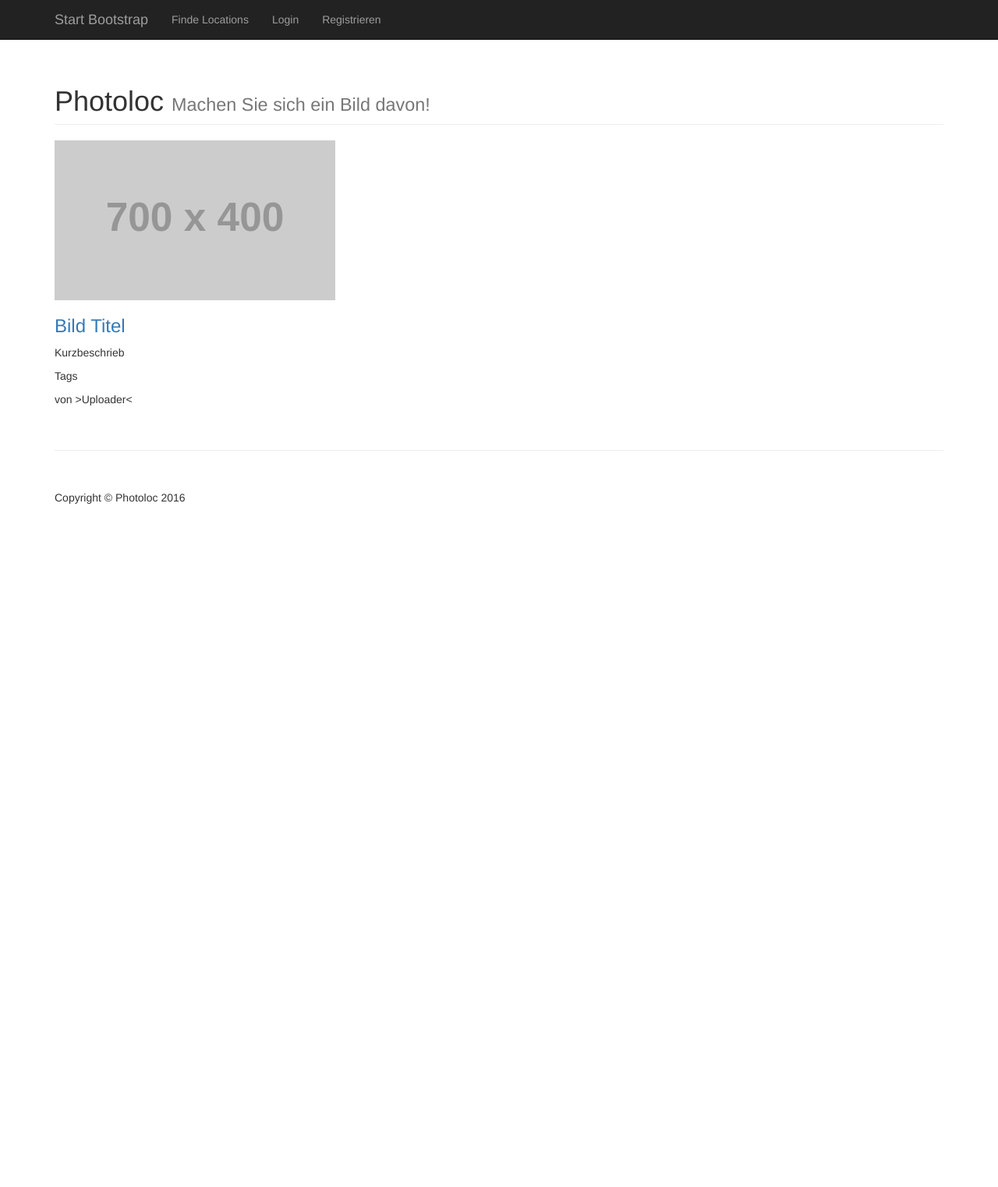
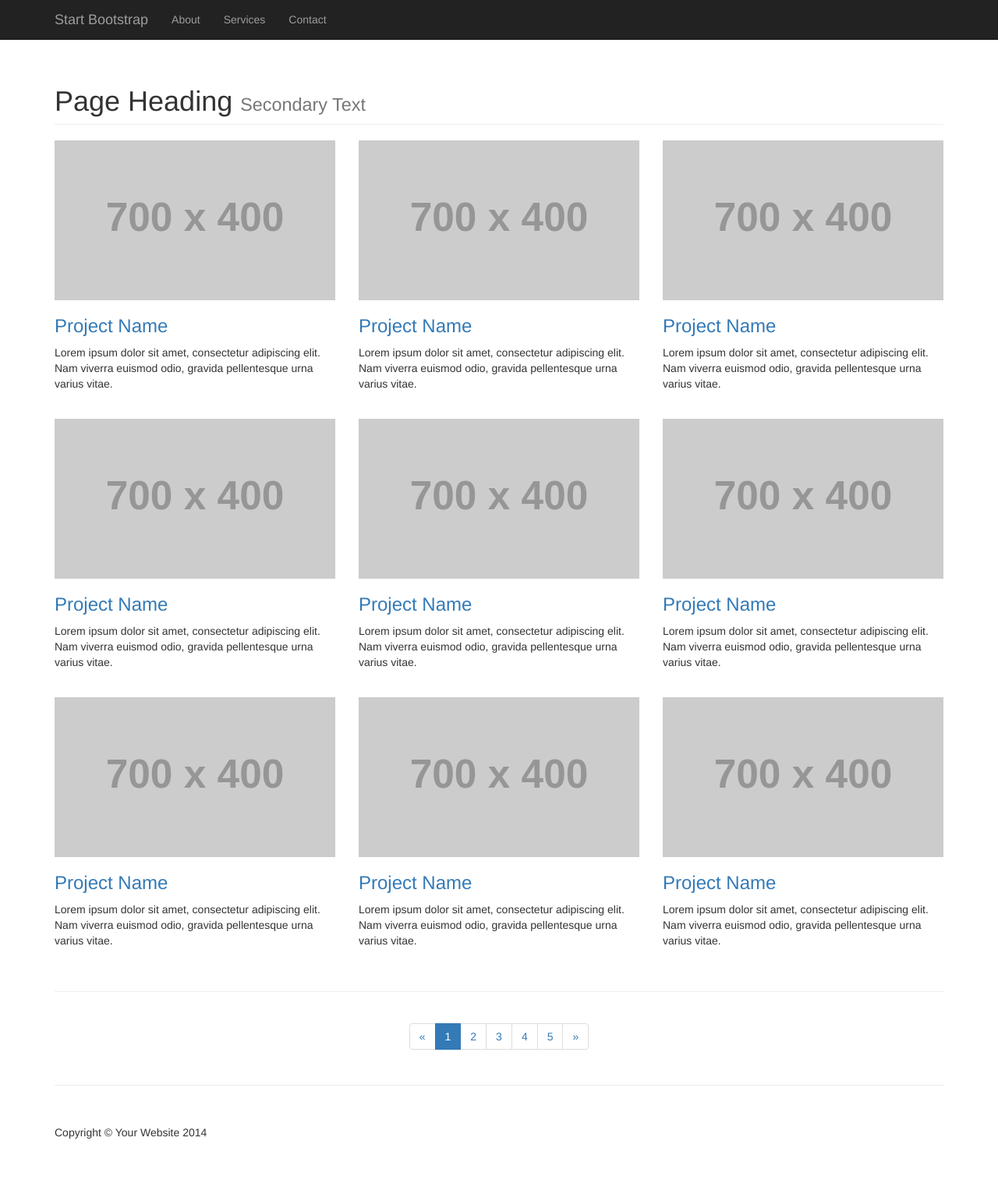
Before and after one commit to altariaapple/b_tour_1, a PHP site: page / in a window 1280 px wide. Shown: the whole page at 78% size. Before the commit the page ends 646 px from the top, so only its background shows below. Run offline with PHP 8.4, Linux system fonts and the light colour scheme; grey boxes labelled with a size stand in for pictures from a placeholder-image service; some libraries are stand-ins or nearby versions.

Commit message:
no message

```diff
--- a/index.php
+++ b/index.php
@@ -2,14 +2,13 @@
 <html lang="en">
 
 <head>
-
     <meta charset="utf-8">
     <meta http-equiv="X-UA-Compatible" content="IE=edge">
     <meta name="viewport" content="width=device-width, initial-scale=1">
     <meta name="description" content="">
     <meta name="author" content="">
 
-    <title>Photoloc</title>
+    <title>3 Col Portfolio - Start Bootstrap Template</title>
 
     <!-- Bootstrap Core CSS -->
     <link href="css/bootstrap.min.css" rel="stylesheet">
@@ -39,19 +38,19 @@
                     <span class="icon-bar"></span>
                     <span class="icon-bar"></span>
                 </button>
-                <a class="navbar-brand" href="">Start Bootstrap</a>
+                <a class="navbar-brand" href="#">Start Bootstrap</a>
             </div>
             <!-- Collect the nav links, forms, and other content for toggling -->
             <div class="collapse navbar-collapse" id="bs-example-navbar-collapse-1">
                 <ul class="nav navbar-nav">
                     <li>
-                        <a href="">Finde Locations</a>
+                        <a href="#">About</a>
                     </li>
                     <li>
-                        <a href="" id="login-link" data-toggle="modal" data-target="#loginModal">Login</a>
+                        <a href="#">Services</a>
                     </li>
                     <li>
-                        <a href="" id="register-link" data-toggle="modal" data-target="#registerModal">Registrieren</a>
+                        <a href="#">Contact</a>
                     </li>
                 </ul>
             </div>
@@ -60,127 +59,110 @@
         <!-- /.container -->
     </nav>
 
-    <!-- modal window for login -->
-    <div class="modal fade" id="loginModal" role="dialog">
-      <div class="modal-dialog">
-        <!-- Modal content-->
-        <div class="modal-content">
-          <div class="modal-header">
-            <button type="button" class="close" data-dismiss="modal">&times;</button>
-            <h4>Login</h4>
-          </div>
-
-          <div class="modal-body">
-            <!--  login form -->
-            <form id="login-form" action="index.php" method="post" role="form">
-    					<div class="form-group">
-                <h5>Benutzername</h5>
-    						<input type="email" name="email" id="email" tabindex="1" class="form-control" placeholder="E-Mail-Adresse" value="">
-    					</div>
-    					<div class="form-group">
-                <h5>Passwort</h5>
-    						<input type="password" name="password" id="password" tabindex="2" class="form-control" placeholder="Passwort">
-    					</div>
-              <div class="form-group">
-              <div class="row">
-                <div class="col-sm-6 col-sm-offset-3">
-                  <input type="submit" name="register-submit" id="register-submit" tabindex="4" class="form-control btn btn-register" value="login">
-                </div>
-              </div>
-            </div>
-            </form>
-            <!-- /login form  -->
-          </div>
-        </div>
-
-      </div>
-    </div>
-    <!-- /modal login window -->
-
-    <!-- modal window for register -->
-    <div class="modal fade" id="registerModal" role="dialog">
-      <div class="modal-dialog">
-        <!-- Modal content-->
-        <div class="modal-content">
-          <div class="modal-header">
-            <button type="button" class="close" data-dismiss="modal">&times;</button>
-            <h4>Registrierung</h4>
-          </div>
-
-          <div class="modal-body">
-            <!-- register form -->
-            <form id="register-form" action="index.php" method="post" role="form">
-              <h5>Benutzername</h5>
-              <div class="form-group">
-                <input type="text" name="username" id="username" tabindex="1" class="form-control" placeholder="Benutzername" value="">
-              </div>
-
-              <h5>E-Mail</h5>
-              <div class="form-group">
-                <input type="email" name="email" id="email" tabindex="2" class="form-control" placeholder="E-Mail-Adresse" value="">
-              </div>
-
-              <h5>Vorname</h5>
-              <div class="form-group">
-                <input type="text" name="firstname" id="email" tabindex="2" class="form-control" placeholder="Vorname" value="">
-              </div>
-
-              <h5>Nachname</h5>
-              <div class="form-group">
-                <input type="text" name="lastname" id="email" tabindex="2" class="form-control" placeholder="Nachname" value="">
-              </div>
-
-              <h5>Passwort</h5>
-              <div class="form-group">
-                <input type="password" name="password" id="password" tabindex="3" class="form-control" placeholder="Passwort">
-              </div>
-
-              <h5>Passwort bestätigen</h5>
-              <div class="form-group">
-                <input type="password" name="confirm-password" id="confirm-password" tabindex="4" class="form-control" placeholder="Passwort bestätigen">
-              </div>
-
-              <div class="form-group">
-                <div class="row">
-                  <div class="col-sm-6 col-sm-offset-3">
-                    <input type="submit" name="register-submit" id="register-submit" tabindex="5" class="form-control btn btn-register" value="Registrieren">
-                  </div>
-                </div>
-              </div>
-
-            </form>
-            <!-- /register form -->
-          </div>
-        </div>
-      </div>
-    </div>
-    <!-- /modal register window -->
-
     <!-- Page Content -->
     <div class="container">
 
         <!-- Page Header -->
         <div class="row">
             <div class="col-lg-12">
-                <h1 class="page-header">Photoloc
-                    <small>Machen Sie sich ein Bild davon!</small>
+                <h1 class="page-header">Page Heading
+                    <small>Secondary Text</small>
                 </h1>
             </div>
         </div>
         <!-- /.row -->
 
-        <!-- locations Row -->
+        <!-- Projects Row -->
         <div class="row">
             <div class="col-md-4 portfolio-item">
                 <a href="#">
                     <img class="img-responsive" src="http://placehold.it/700x400" alt="">
                 </a>
                 <h3>
-                    <a href="#">Bild Titel</a>
+                    <a href="#">Project Name</a>
                 </h3>
-                <p>Kurzbeschrieb</p>
-                <p>Tags</p>
-                <p>von >Uploader< </p>
+                <p>Lorem ipsum dolor sit amet, consectetur adipiscing elit. Nam viverra euismod odio, gravida pellentesque urna varius vitae.</p>
+            </div>
+            <div class="col-md-4 portfolio-item">
+                <a href="#">
+                    <img class="img-responsive" src="http://placehold.it/700x400" alt="">
+                </a>
+                <h3>
+                    <a href="#">Project Name</a>
+                </h3>
+                <p>Lorem ipsum dolor sit amet, consectetur adipiscing elit. Nam viverra euismod odio, gravida pellentesque urna varius vitae.</p>
+            </div>
+            <div class="col-md-4 portfolio-item">
+                <a href="#">
+                    <img class="img-responsive" src="http://placehold.it/700x400" alt="">
+                </a>
+                <h3>
+                    <a href="#">Project Name</a>
+                </h3>
+                <p>Lorem ipsum dolor sit amet, consectetur adipiscing elit. Nam viverra euismod odio, gravida pellentesque urna varius vitae.</p>
+            </div>
+        </div>
+        <!-- /.row -->
+
+        <!-- Projects Row -->
+        <div class="row">
+            <div class="col-md-4 portfolio-item">
+                <a href="#">
+                    <img class="img-responsive" src="http://placehold.it/700x400" alt="">
+                </a>
+                <h3>
+                    <a href="#">Project Name</a>
+                </h3>
+                <p>Lorem ipsum dolor sit amet, consectetur adipiscing elit. Nam viverra euismod odio, gravida pellentesque urna varius vitae.</p>
+            </div>
+            <div class="col-md-4 portfolio-item">
+                <a href="#">
+                    <img class="img-responsive" src="http://placehold.it/700x400" alt="">
+                </a>
+                <h3>
+                    <a href="#">Project Name</a>
+                </h3>
+                <p>Lorem ipsum dolor sit amet, consectetur adipiscing elit. Nam viverra euismod odio, gravida pellentesque urna varius vitae.</p>
+            </div>
+            <div class="col-md-4 portfolio-item">
+                <a href="#">
+                    <img class="img-responsive" src="http://placehold.it/700x400" alt="">
+                </a>
+                <h3>
+                    <a href="#">Project Name</a>
+                </h3>
+                <p>Lorem ipsum dolor sit amet, consectetur adipiscing elit. Nam viverra euismod odio, gravida pellentesque urna varius vitae.</p>
+            </div>
+        </div>
+
+        <!-- Projects Row -->
+        <div class="row">
+            <div class="col-md-4 portfolio-item">
+                <a href="#">
+                    <img class="img-responsive" src="http://placehold.it/700x400" alt="">
+                </a>
+                <h3>
+                    <a href="#">Project Name</a>
+                </h3>
+                <p>Lorem ipsum dolor sit amet, consectetur adipiscing elit. Nam viverra euismod odio, gravida pellentesque urna varius vitae.</p>
+            </div>
+            <div class="col-md-4 portfolio-item">
+                <a href="#">
+                    <img class="img-responsive" src="http://placehold.it/700x400" alt="">
+                </a>
+                <h3>
+                    <a href="#">Project Name</a>
+                </h3>
+                <p>Lorem ipsum dolor sit amet, consectetur adipiscing elit. Nam viverra euismod odio, gravida pellentesque urna varius vitae.</p>
+            </div>
+            <div class="col-md-4 portfolio-item">
+                <a href="#">
+                    <img class="img-responsive" src="http://placehold.it/700x400" alt="">
+                </a>
+                <h3>
+                    <a href="#">Project Name</a>
+                </h3>
+                <p>Lorem ipsum dolor sit amet, consectetur adipiscing elit. Nam viverra euismod odio, gravida pellentesque urna varius vitae.</p>
             </div>
         </div>
         <!-- /.row -->
@@ -188,7 +170,7 @@
         <hr>
 
         <!-- Pagination -->
-        <!-- <div class="row text-center">
+        <div class="row text-center">
             <div class="col-lg-12">
                 <ul class="pagination">
                     <li>
@@ -214,16 +196,16 @@
                     </li>
                 </ul>
             </div>
-        </div> -->
+        </div>
         <!-- /.row -->
 
-        <!-- <hr> -->
+        <hr>
 
         <!-- Footer -->
         <footer>
             <div class="row">
                 <div class="col-lg-12">
-                    <p>Copyright &copy; Photoloc 2016</p>
+                    <p>Copyright &copy; Your Website 2014</p>
                 </div>
             </div>
             <!-- /.row -->
@@ -238,9 +220,6 @@
     <!-- Bootstrap Core JavaScript -->
     <script src="js/bootstrap.min.js"></script>
 
-    <!-- functions.js -->
-    <script src="js/functions.js"></script>
-
 </body>
 
 </html>
```
